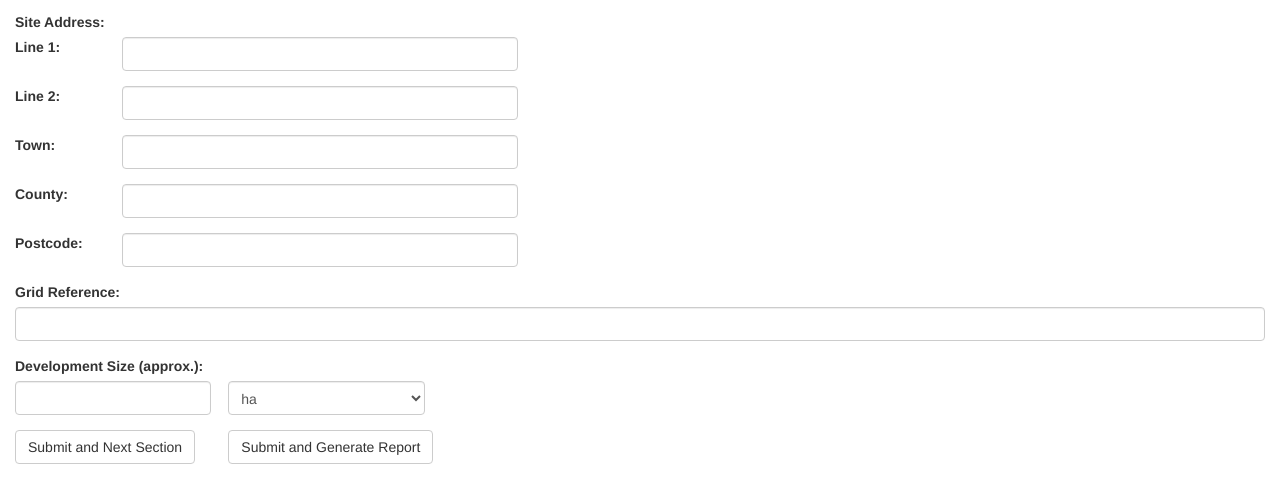
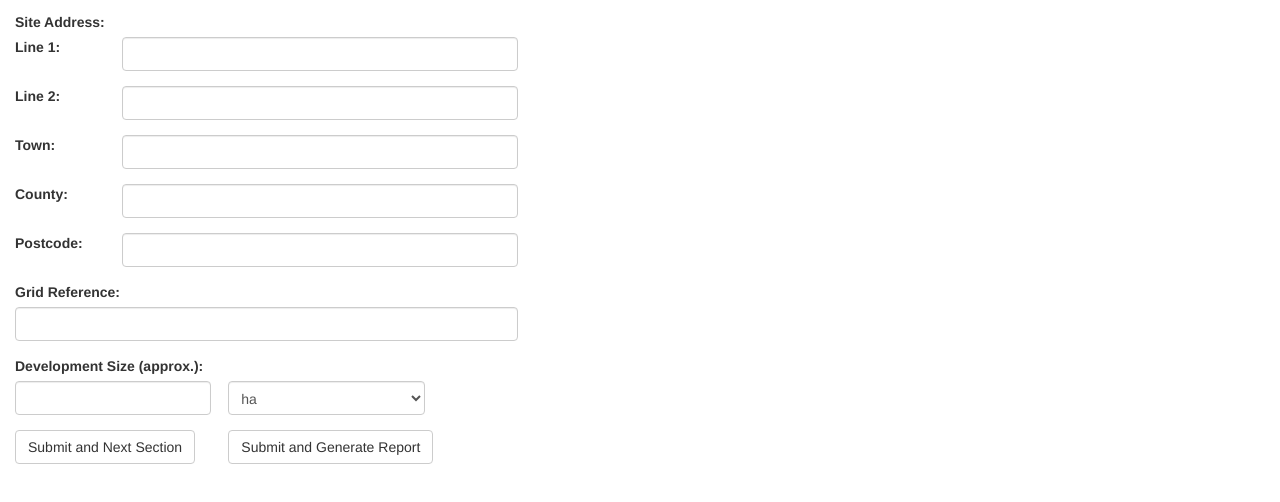
Before and after one commit to Nathan-JDawson/Bat-App, a plain HTML site: page website pages/site_details.html in a window 1280 px wide. Shown: the part 132-634 px from the top of the page. Drawn offline with nearby package versions, Linux system fonts and the light colour scheme.

Commit message:
Changed grid ref input

```diff
--- a/website pages/site_details.html
+++ b/website pages/site_details.html
@@ -160,8 +160,16 @@
                     </div>
                 </div>
                 <div class="form-group">
-                    <label>Grid Reference:</label>
-                    <input class="form-control" type="text" id="grid" name="grid">
+                    <div class="row">
+                        <div class="col-sm-3">
+                            <label>Grid Reference:</label>
+                        </div>
+                    </div>
+                    <div class="row">
+                        <div class="col-sm-5">
+                            <input class="form-control" type="text" id="grid" name="grid">
+                        </div>
+                    </div>
                 </div>
                 <div class="form-group">
                     <label>Development Size (approx.):</label>
```
